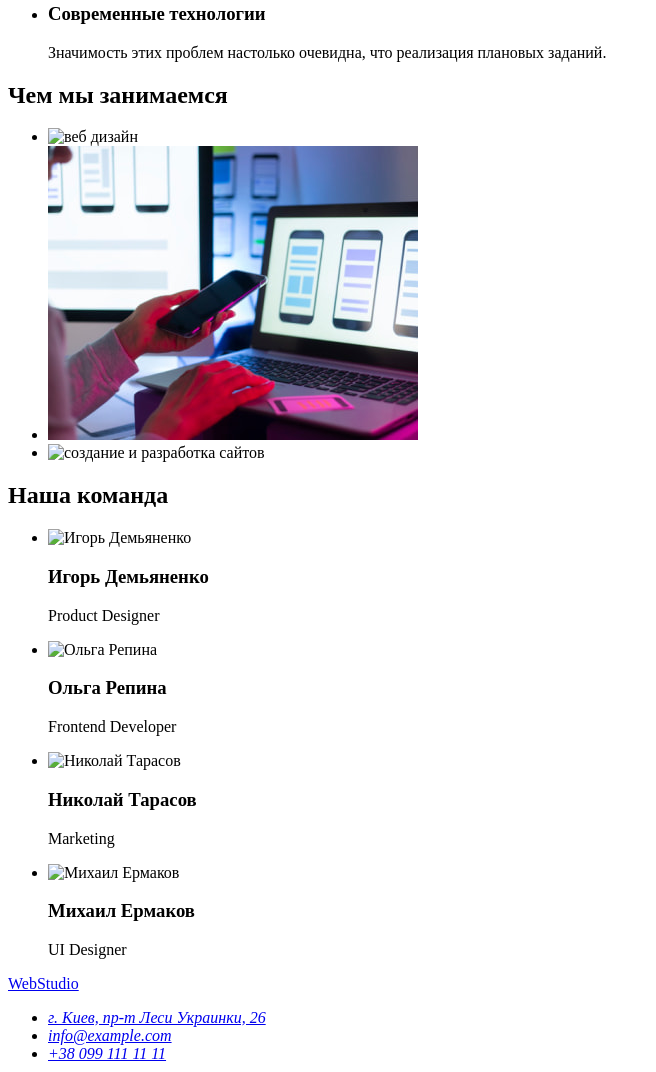
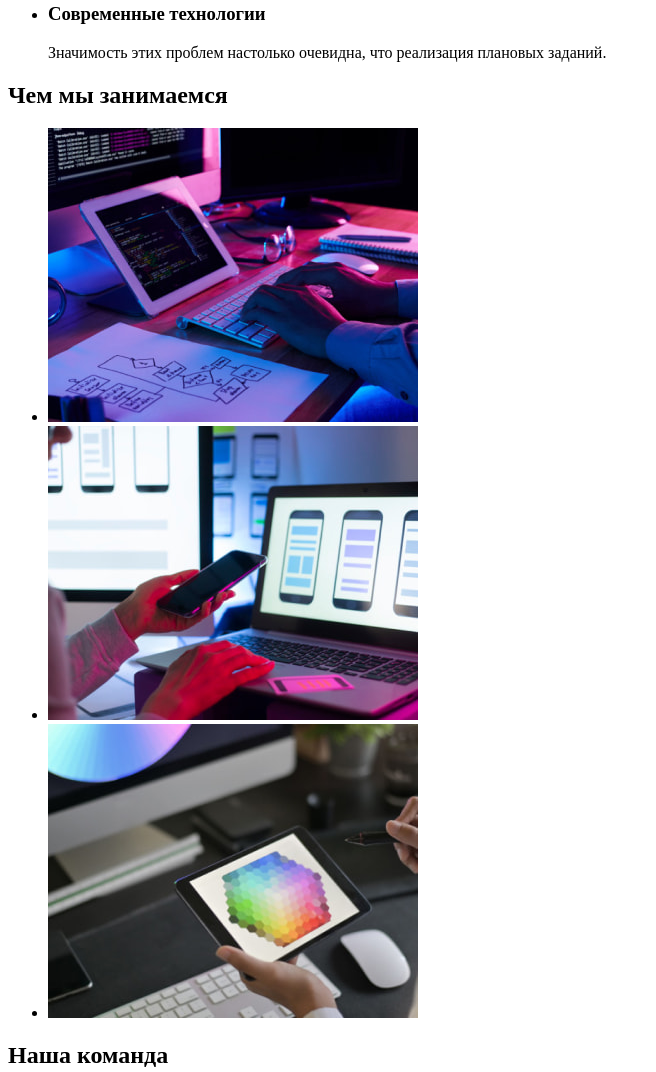
Before and after one commit to miamarichka/goit-markup-hw-01, a plain HTML site: page index.html in a window 1280 px wide. Shown: the part 559-1631 px from the top of the page, without its empty margins (0-656 px from the left). Drawn offline with Linux system fonts and the light colour scheme; the site is published under a folder, as on GitHub Pages, so addresses that start at the root find nothing.

Commit message:
Update index.html

```diff
--- a/index.html
+++ b/index.html
@@ -73,7 +73,7 @@
         <ul>
           <li>
             <img
-              src="/images/box1.jpg"
+              src="images/box1.jpg"
               alt="веб дизайн"
               width="370"
               height="294"
@@ -89,7 +89,7 @@
           </li>
           <li>
             <img
-              src="/images/box3.jpg"
+              src="images/box3.jpg"
               alt="создание и разработка сайтов"
               width="370"
               height="294"
@@ -103,7 +103,7 @@
         <ul>
           <li>
             <img
-              src="/images/teamcard1.jpg"
+              src="images/teamcard1.jpg"
               alt="Игорь Демьяненко"
               width="270"
               height="260"
@@ -113,7 +113,7 @@
           </li>
           <li>
             <img
-              src="/images/teamcard2.jpg"
+              src="images/teamcard2.jpg"
               alt="Ольга Репина"
               width="270"
               height="260"
@@ -123,7 +123,7 @@
           </li>
           <li>
             <img
-              src="/images/teamcard3.jpg"
+              src="images/teamcard3.jpg"
               alt="Николай Тарасов"
               width="270"
               height="260"
@@ -133,7 +133,7 @@
           </li>
           <li>
             <img
-              src="/images/teamcard4.jpg"
+              src="images/teamcard4.jpg"
               alt="Михаил Ермаков"
               width="270"
               height="260"
```
